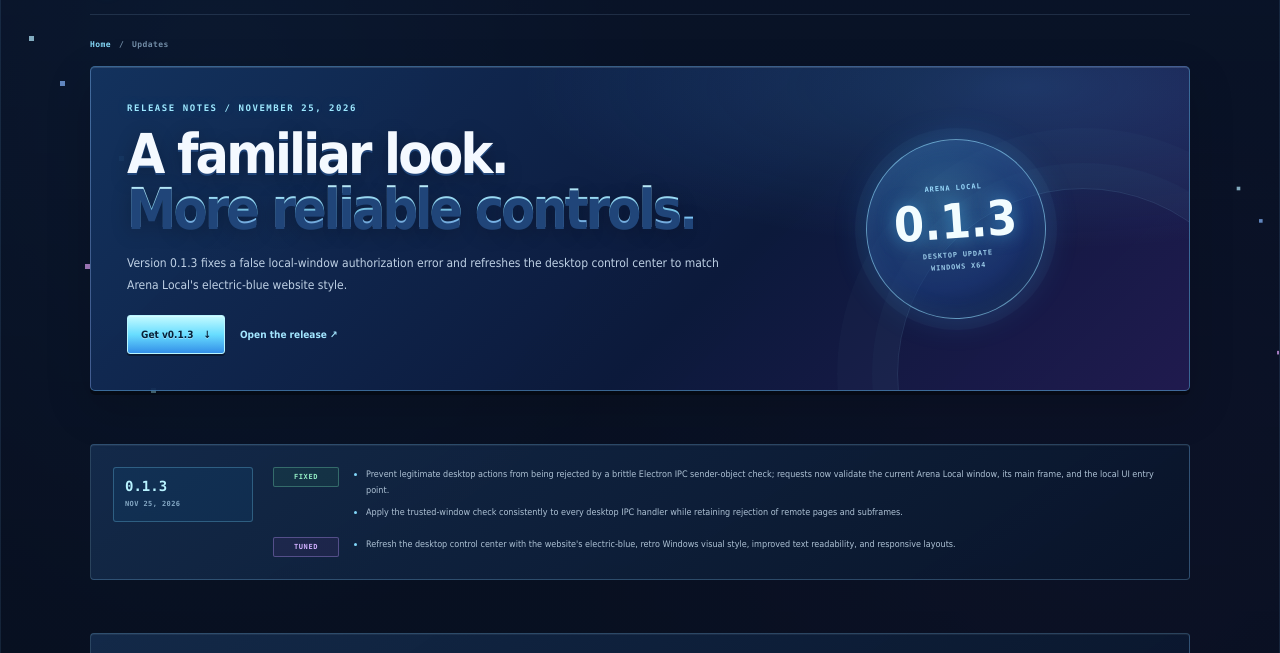
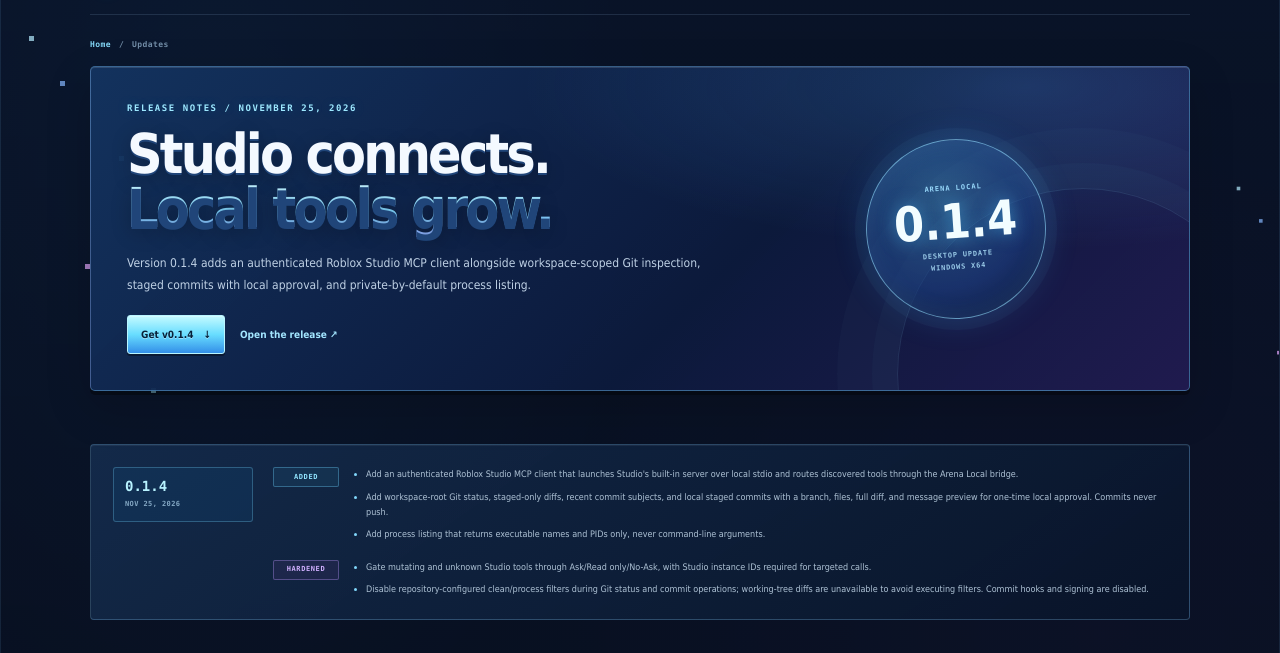
Before and after one commit to livinginanicebox/ArenaAgent2local-upd, an Electron app: page site/changelog.html in a window 1280 px wide. Shown: the part 99-752 px from the top of the page. Drawn offline with Linux system fonts and the light colour scheme.

Commit message:
Prepare v0.1.4 Roblox Studio release
Co-authored-by: arena-agent <297053741+arena-agent@users.noreply.github.com>

```diff
--- a/package.json
+++ b/package.json
@@ -1,6 +1,6 @@
 {
   "name": "arena-local-desktop",
-  "version": "0.1.3",
+  "version": "0.1.4",
   "private": true,
   "description": "A permissioned desktop bridge for Arena AI Bash requests, scoped files, Git/process tools, and Roblox Studio MCP.",
   "type": "module",
--- a/site/changelog.html
+++ b/site/changelog.html
@@ -4,9 +4,9 @@
   <meta charset="utf-8">
   <meta name="viewport" content="width=device-width, initial-scale=1">
   <meta name="theme-color" content="#102a66">
-  <meta name="description" content="Arena Local v0.1.3 improves desktop control reliability and brings the app's visual style in line with the website.">
+  <meta name="description" content="Arena Local v0.1.4 adds Roblox Studio MCP support and safe local Git and process tools.">
   <meta property="og:title" content="Updates — Arena Local">
-  <meta property="og:description" content="See what's new in Arena Local v0.1.3: a more reliable desktop control window and a refreshed website-matched interface.">
+  <meta property="og:description" content="See what's new in Arena Local v0.1.4: Roblox Studio MCP integration and workspace-scoped Git and process tools.">
   <title>Updates // Arena Local</title>
   <link rel="canonical" href="https://lumifaye.github.io/ArenaAgent2local/changelog.html">
   <link rel="icon" href="./favicon.svg" type="image/svg+xml">
@@ -28,8 +28,15 @@
       <main id="main" class="subpage-main">
         <p class="breadcrumb"><a href="./">Home</a><span aria-hidden="true">/</span> Updates</p>
         <section class="page-hero page-hero-compact" aria-labelledby="page-title">
-          <div><p class="eyebrow">RELEASE NOTES / NOVEMBER 25, 2026</p><h1 id="page-title">A familiar look.<br><span>More reliable controls.</span></h1><p>Version 0.1.3 fixes a false local-window authorization error and refreshes the desktop control center to match Arena Local's electric-blue website style.</p><div class="hero-inline-links"><a class="page-button page-button-primary" href="./download.html">Get v0.1.3 <span aria-hidden="true">↓</span></a><a class="quiet-link" href="https://github.com/lumifaye/ArenaAgent2local/releases/tag/v0.1.3" target="_blank" rel="noopener noreferrer">Open the release ↗</a></div></div>
-          <div class="release-badge"><span>ARENA LOCAL</span><strong>0.1.3</strong><small>DESKTOP UPDATE<br>WINDOWS X64</small></div>
+          <div><p class="eyebrow">RELEASE NOTES / NOVEMBER 25, 2026</p><h1 id="page-title">Studio connects.<br><span>Local tools grow.</span></h1><p>Version 0.1.4 adds an authenticated Roblox Studio MCP client alongside workspace-scoped Git inspection, staged commits with local approval, and private-by-default process listing.</p><div class="hero-inline-links"><a class="page-button page-button-primary" href="./download.html">Get v0.1.4 <span aria-hidden="true">↓</span></a><a class="quiet-link" href="https://github.com/lumifaye/ArenaAgent2local/releases/tag/v0.1.4" target="_blank" rel="noopener noreferrer">Open the release ↗</a></div></div>
+          <div class="release-badge"><span>ARENA LOCAL</span><strong>0.1.4</strong><small>DESKTOP UPDATE<br>WINDOWS X64</small></div>
+        </section>
+
+        <section class="page-section" aria-label="Version 0.1.4 release notes">
+          <article class="changelog-entry"><div class="changelog-marker"><span>0.1.4</span><small>NOV 25, 2026</small></div><div class="changelog-content">
+            <div class="change-group"><span class="change-label change-added">ADDED</span><ul><li>Add an authenticated Roblox Studio MCP client that launches Studio's built-in server over local stdio and routes discovered tools through the Arena Local bridge.</li><li>Add workspace-root Git status, staged-only diffs, recent commit subjects, and local staged commits with a branch, files, full diff, and message preview for one-time local approval. Commits never push.</li><li>Add process listing that returns executable names and PIDs only, never command-line arguments.</li></ul></div>
+            <div class="change-group"><span class="change-label change-tuned">HARDENED</span><ul><li>Gate mutating and unknown Studio tools through Ask/Read only/No-Ask, with Studio instance IDs required for targeted calls.</li><li>Disable repository-configured clean/process filters during Git status and commit operations; working-tree diffs are unavailable to avoid executing filters. Commit hooks and signing are disabled.</li></ul></div>
+          </div></article>
         </section>
 
         <section class="page-section" aria-label="Version 0.1.3 release notes">
```
Also changed, not shown: README.md, 1 other file.
